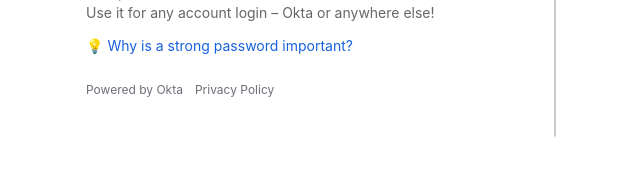
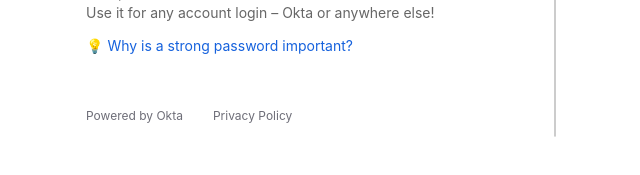
Before and after one commit to tarunbatra/genpass, a React (Create React App) app in the folder example/: page / in a window 1280 px wide. Shown: the part 439-614 px from the top of the page, without its empty margins (319-959 px from the left). Built offline with nearby package versions, Linux system fonts and the light colour scheme.

Commit message:
Push the footer down a bit.

```diff
--- a/example/src/App.css
+++ b/example/src/App.css
@@ -52,13 +52,13 @@ main {
 }
 
 footer {
-  margin-top: auto;
+  margin-top: 40px;
   display: flex;
   justify-content: start;
 }
 .copy footer p {
   font-size: 12px;
-  margin-right: 12px;
+  margin-right: 30px;
 }
 .copy footer p a {
   color: #6e6e78;
```
